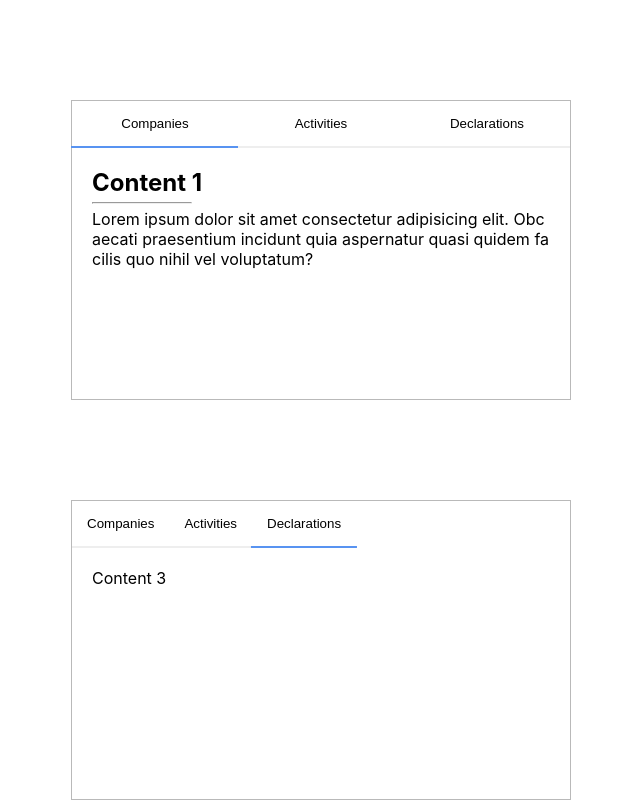
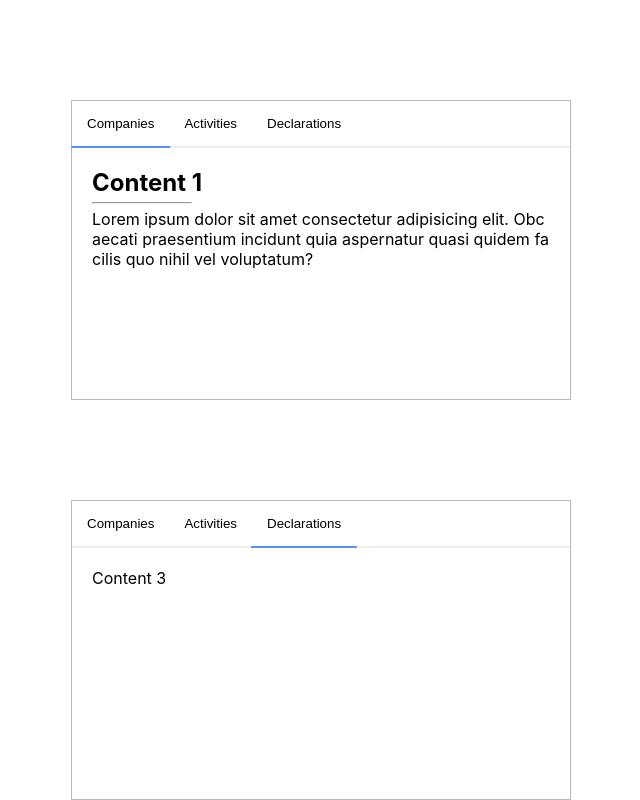
Before and after one commit to chicoumbetov/react_tab_nav, a React (Create React App) app: page / in a window 1280 px wide. Shown: the whole page, without its empty margins (319-959 px from the left). Built offline with nearby package versions, Linux system fonts and the light colour scheme.

Commit message:
General tiny refactor

```diff
--- a/package.json
+++ b/package.json
@@ -12,6 +12,7 @@
     "@types/react": "^17.0.43",
     "@types/react-dom": "^17.0.14",
     "bootstrap": "^5.1.3",
+    "framer-motion": "^6.2.8",
     "gh-pages": "^3.2.3",
     "react": "^18.0.0",
     "react-bootstrap": "^2.2.3",
--- a/src/App.css
+++ b/src/App.css
@@ -23,9 +23,10 @@ body {
 .bloc-tabs {
   display: flex;
   list-style-type: none;
+  border-bottom: 2px solid #EEE;
 }
 .tabs {
-  flex: 1;
+  width: fit-content;
   padding: 15px;
   text-align: center;
   /* width: 50%;*/
@@ -38,7 +39,7 @@ body {
   position: relative;
   outline: none;
 
-  border-bottom: 2px solid #EEE;
+
 }
 .tabs:not(:last-child){
   /* border-right: 1px solid rgba(0, 0, 0, 0.274);*/
```
Also changed, not shown: 1 other file (tests, documents, lock files or other folders).
